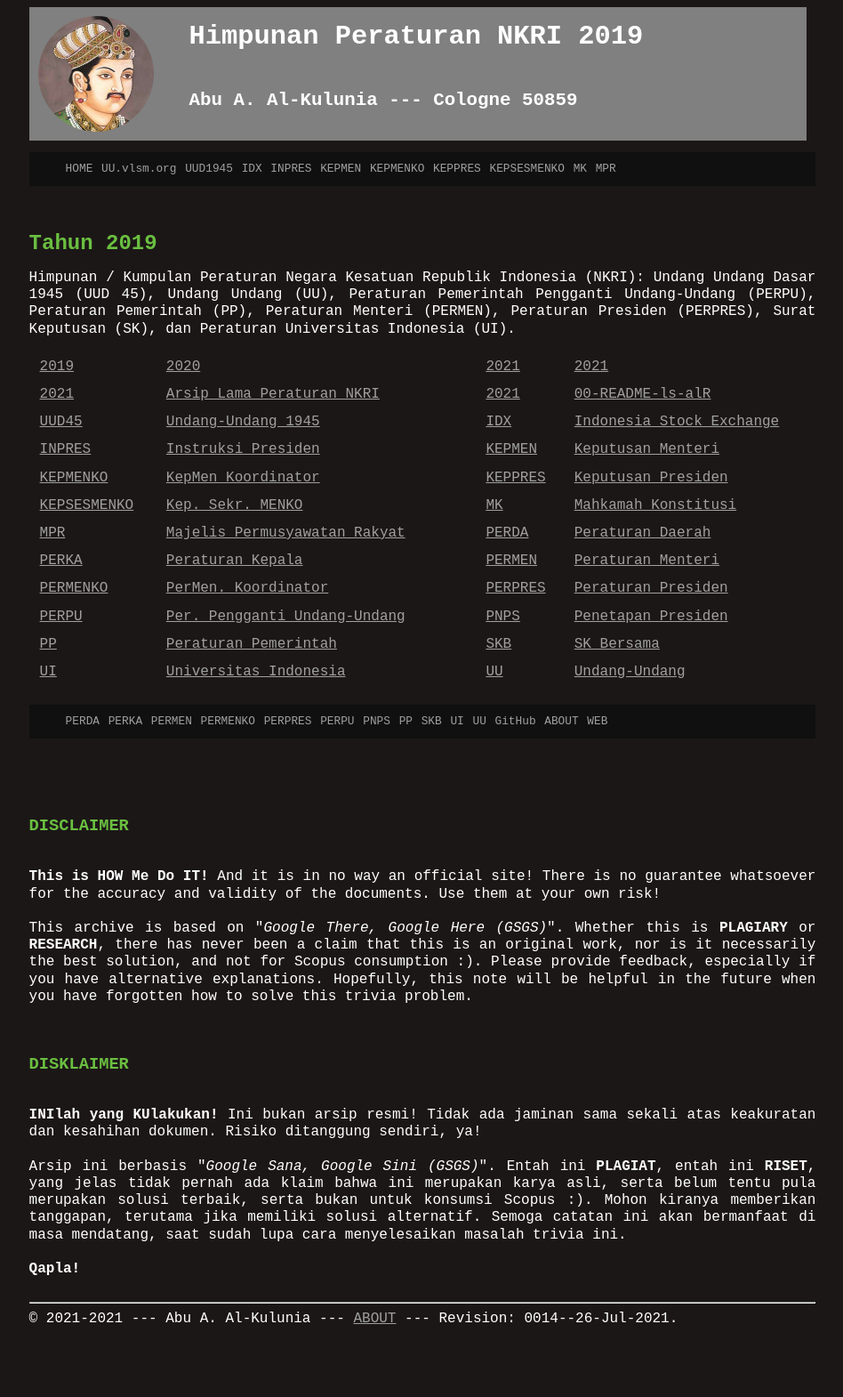
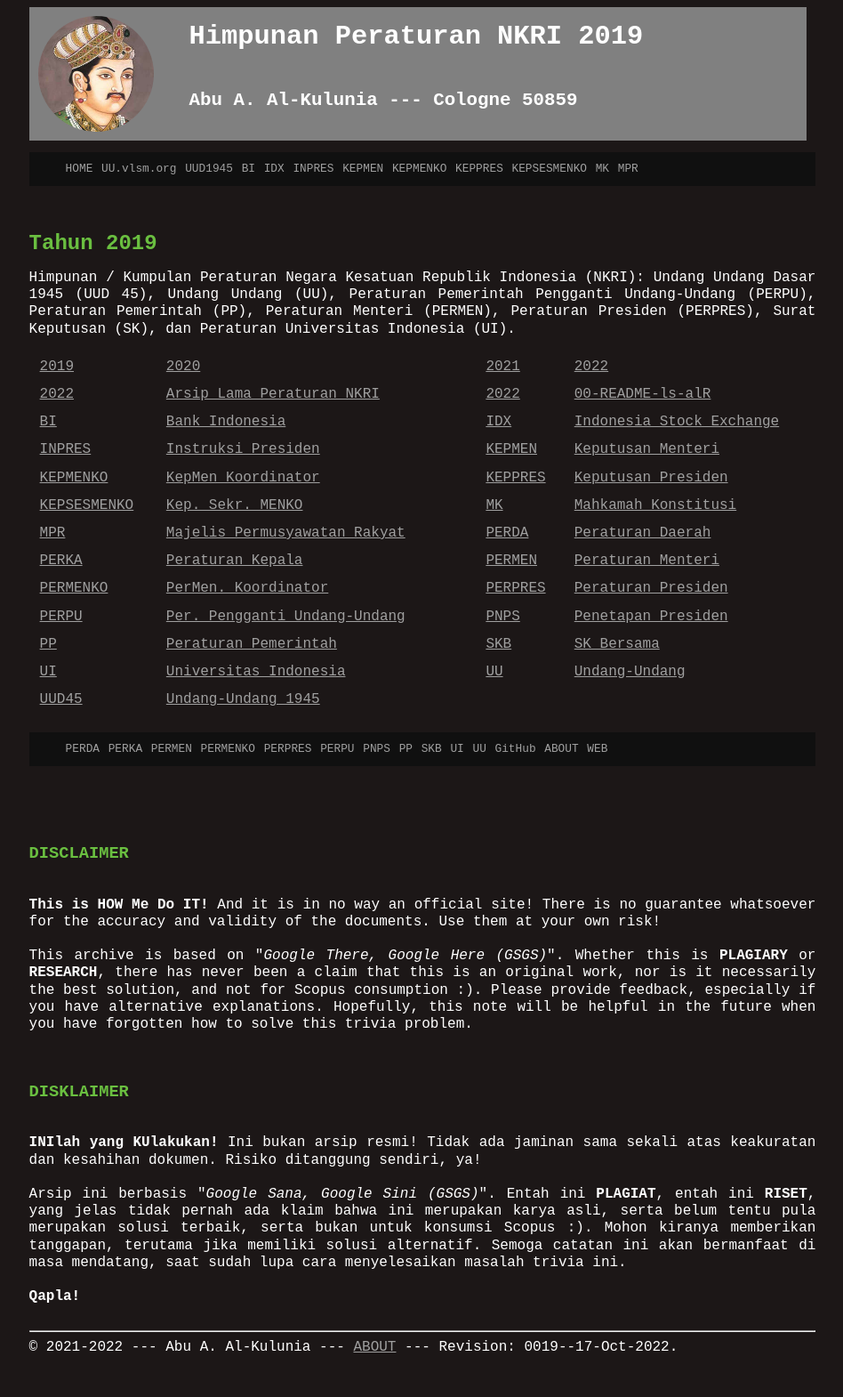
Before and after one commit to UUPPRI/2019, a Jekyll site: the page built from index.md, in a window 1280 px wide. Shown: the whole page at 89% size, without its empty margins (165-1113 px from the left). Built offline with Jekyll 4.4.1, drawn with Linux system fonts in a browser that asks for light colours; before the commit the page ends 1539 px from its top, so only the background shows below that.

Commit message:
new file:   BI/index.md

```diff
--- a/Gemfile
+++ b/Gemfile
@@ -1,3 +1,6 @@
 source "https://rubygems.org/"
+gem 'jekyll-theme-hacker'
+gem 'faraday-retry'
+gem 'webrick'
 gem 'jekyll-sitemap'
 gem 'github-pages', group: :jekyll_plugins
--- a/_config.yml
+++ b/_config.yml
@@ -1,6 +1,6 @@
 title:       "Himpunan Peraturan NKRI 2019"
-version:     "0014--26-Jul-2021"
-copyright:   "2021-2021"
+version:     "0019--17-Oct-2022"
+copyright:   "2021-2022"
 description: Himpunan Peraturan NKRI 2019.
       This site is managed by VauLSMorg (vlsm.org) since 2021.
 google_analytics: UA-89852122-7
--- a/_includes/navbar-top.html
+++ b/_includes/navbar-top.html
@@ -1,14 +1,15 @@
-<!-- File _includes/navbar.html           -->
-<!-- (c) 2021 - 2021 VauLSMorg            -->
-<!-- REV02: Sun 25 Jul 2021 19:07:00 WIB  -->
-<!-- REV01: Sun 04 Jul 2021 09:57:16 WIB  -->
-<!-- START: Wed 17 Feb 2021 19:48:31 WIB  -->
-<!-- This is a free HTML file             -->
+<!-- File _includes/navbar.html   -->
+<!-- (c) 2021-2022 A.A.Al-Kulunia -->
+<!-- REV02: Sun 25 Jul 2021 19:00 -->
+<!-- REV01: Sun 04 Jul 2021 09:00 -->
+<!-- START: Wed 17 Feb 2021 19:00 -->
+<!-- This is a free HTML file     -->
 <nav class="navbar">
   <ul>
     <li class='listitem'><a href='{{ site.baseurl }}/'>HOME</a></li>
     <li class='listitem'><a href='https://uu.vlsm.org/'>UU.vlsm.org</a></li>
     <li class='listitem'><a href='{{ site.baseurl }}/45UUD/'>UUD1945</a></li>
+    <li class='listitem'><a href='{{ site.baseurl }}/BI/'>BI</a></li>
     <li class='listitem'><a href='{{ site.baseurl }}/IDX/'>IDX</a></li>
     <li class='listitem'><a href='{{ site.baseurl }}/INPRES/'>INPRES</a></li>
     <li class='listitem'><a href='{{ site.baseurl }}/KEPMEN/'>KEPMEN</a></li>
--- a/index.md
+++ b/index.md
@@ -7,9 +7,9 @@ layout: "layout"
 
 Himpunan / Kumpulan Peraturan Negara Kesatuan Republik Indonesia (NKRI): Undang Undang Dasar 1945 (UUD 45), Undang Undang (UU), Peraturan Pemerintah Pengganti Undang-Undang (PERPU), Peraturan Pemerintah (PP), Peraturan Menteri (PERMEN), Peraturan Presiden (PERPRES), Surat Keputusan (SK), dan Peraturan Universitas Indonesia (UI).
 
-| [2019](https://uuppri.github.io/2019/) | [2020](https://uuppri.github.io/2020/) || [2021](https://uuppri.github.io/2021/) | [2021](https://uuppri.github.io/2021/) |
-| [2021](https://uuppri.github.io/2021/) | [Arsip Lama Peraturan NKRI](https://uu.vlsm.org/)  || [2021](https://uuppri.github.io/2021/) | [00-README-ls-alR](00-README-ls-alR.md) |
-| [UUD45](45UUD/)             | [Undang-Undang 1945](45UUD/)     || [IDX](IDX/)                 | [Indonesia Stock Exchange](IDX/)          |
+| [2019](https://uuppri.github.io/2019/) | [2020](https://uuppri.github.io/2020/) || [2021](https://uuppri.github.io/2021/) | [2022](https://uuppri.github.io/2022/) |
+| [2022](https://uuppri.github.io/2022/) | [Arsip Lama Peraturan NKRI](https://uu.vlsm.org/)  || [2022](https://uuppri.github.io/20212) | [00-README-ls-alR](00-README-ls-alR.md) |
+| [BI](BI/) | [Bank Indonesia](BI/) || [IDX](IDX/)                 | [Indonesia Stock Exchange](IDX/)          |
 | [INPRES](INPRES/)           | [Instruksi Presiden](INPRES/)    || [KEPMEN](KEPMEN/)           | [Keputusan Menteri](KEPMEN/) |
 | [KEPMENKO](KEPMENKO/)       | [KepMen Koordinator](KEPMENKO/)  || [KEPPRES](KEPPRES/)         | [Keputusan Presiden](KEPPRES/)            |
 | [KEPSESMENKO](KEPSESMENKO/) | [Kep. Sekr. MENKO](KEPSESMENKO/) || [MK](MK/)                   | [Mahkamah Konstitusi](MK/) |
```
Also changed, not shown: other parts of index.md (+1 -0 lines), 00-README-ls-alR.md (+8 -0 lines), BI/index.md (added, +4 -0 lines), 1 other file.
